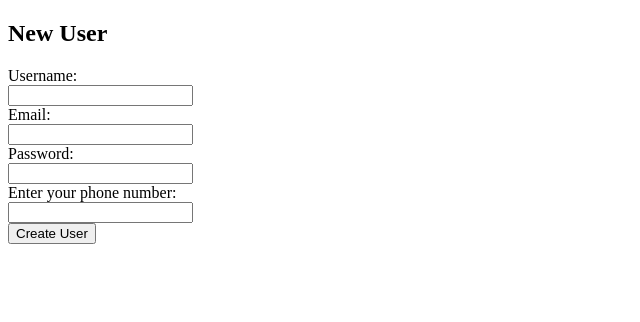
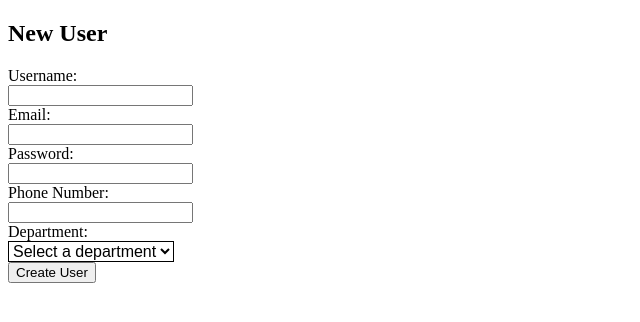
Before and after one commit to mariamloutfy/userManagement, a Flask app: template templates/frontend.html in a window 1280 px wide. Shown: the top 322 px of the page, without its empty margins (0-640 px from the left). Run offline with Flask 3, Linux system fonts and the light colour scheme; the template is opened without the code that fills it, so the values that code supplies are empty.

Commit message:
Input for user's department

```diff
--- a/templates/frontend.html
+++ b/templates/frontend.html
@@ -4,40 +4,82 @@
     <meta charset="UTF-8">
     <meta name="viewport" content="width=device-width, initial-scale=1.0">
     <title>Create a New User</title>
+    <style>
+    select {
+        background-color: white !important;
+        color: black !important;
+        font-size: 16px;
+        border: 1px solid black;
+    }
+    select option {
+        background-color: white !important;
+        color: black !important;
+    }
+</style>
+
+    </style>
     <script>
         function validateEmail(email) {
             const emailRegex = /^[^\s@]+@[^\s@]+\.[^\s@]+$/;
             return emailRegex.test(email);
-}
-
+        }
+        async function fetchDepartments() {
+            try {
+                const response = await fetch("http://127.0.0.1:5000/departments");
+                if (!response.ok) {
+                    throw new Error("Failed to fetch departments");
+                }
+                const departments = await response.json();
+                console.log("Fetched Departments:", departments); // Debugging
+                const select = document.getElementById("department");
+                select.innerHTML = '<option value="">Select a department</option>'; // Reset before adding
+                departments.forEach(dept => {
+                    if (dept.depname) { // Ensure depname exists
+                        let option = document.createElement("option");
+                        option.value = dept.id;
+                        option.textContent = dept.depname; // Use "depname" instead of "name"
+                        option.style.backgroundColor = "white";
+                        option.style.color = "black";
+                        select.appendChild(option);
+                    }
+                });
+            } catch (error) {
+                console.error("Error fetching departments:", error);
+            }
+        }
+        window.onload = function() {
+        let select = document.getElementById("department");
+        select.style.backgroundColor = "white";
+        select.style.color = "black";
+        document.querySelectorAll("#department option").forEach(option => {
+            option.style.backgroundColor = "white";
+            option.style.color = "black";
+        });
+        fetchDepartments(); // Fetch departments after styling
+    };
         async function createUser(event) {
-            event.preventDefault(); // Prevents the default form submission
-            // Get user input values
+            event.preventDefault();
             const username = document.getElementById("username").value;
             const email = document.getElementById("email").value;
             const password = document.getElementById("pwd").value;
             const phone = document.getElementById("phone").value;
-            // Create request payload
-            const data = {
-                username: username,
-                email: email,
-                password: password,
-                phone: phone
-            };
+            const department_id = document.getElementById("department").value; // Get selected department ID
+
             if (!validateEmail(email)) {
                 document.getElementById("message").innerText = "❌ Invalid email format!";
                 document.getElementById("message").style.color = "red";
                 return;
             }
+
+            const data = { username, email, password, phone, department_id };
+
             try {
                 const response = await fetch("http://127.0.0.1:5000/users", {
-                method: "POST",
-                headers: {
-                    "Content-Type": "application/json"
-                },
-                body: JSON.stringify(data),
-                mode: "cors"  // Ensure CORS mode is enabled
-            });
+                    method: "POST",
+                    headers: { "Content-Type": "application/json" },
+                    body: JSON.stringify(data),
+                    mode: "cors"
+                });
                 const result = await response.json();
                 if (response.ok) {
                     document.getElementById("message").innerText = "✅ User created successfully!";
@@ -52,22 +94,31 @@
                 document.getElementById("message").style.color = "red";
             }
         }
+
+        window.onload = fetchDepartments; // Load departments when the page loads
     </script>
 </head>
 <body>
     <h2>New User</h2>
     <form onsubmit="createUser(event)">
         <label for="username">Username:</label><br>
-        <input type="text" id="username" name="username"><br>
+        <input type="text" id="username" name="username" required><br>
+
         <label for="email">Email:</label><br>
-        <input type="text" id="email" name="email"><br>
+        <input type="text" id="email" name="email" required><br>
+
         <label for="pwd">Password:</label><br>
-        <input type="password" id="pwd" name="pwd"><br>
-        <label for="phone">Enter your phone number:</label><br>
+        <input type="password" id="pwd" name="pwd" required><br>
+
+        <label for="phone">Phone Number:</label><br>
         <input type="tel" id="phone" name="phone"><br>
+
+        <label for="department">Department:</label><br>
+        <select id="department" name="department">
+            <option value="">Select a department</option>
+        </select><br>
         <button type="submit">Create User</button>
     </form>
     <p id="message"></p>
-
 </body>
 </html>
```
